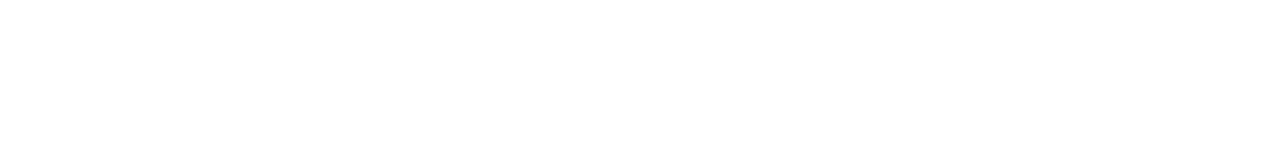
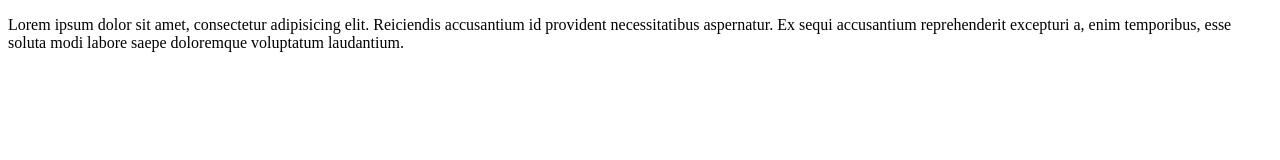
Before and after one commit to RominaLuggren/practicapp2, a plain HTML site: page index.html in a window 1280 px wide. Drawn offline with Linux system fonts and the light colour scheme.

Commit message:
cuarto commit

```diff
--- a/index.html
+++ b/index.html
@@ -3,7 +3,8 @@
 <head>
     <meta charset="UTF-8">
     <meta name="viewport" content="width=device-width, initial-scale=1.0">
-    <title>Document</title>
+    <title>Lorem ipsum dolor sit amet.</title>
+    <p>Lorem ipsum dolor sit amet, consectetur adipisicing elit. Reiciendis accusantium id provident necessitatibus aspernatur. Ex sequi accusantium reprehenderit excepturi a, enim temporibus, esse soluta modi labore saepe doloremque voluptatum laudantium.</p>
 </head>
 <body>
 
```
